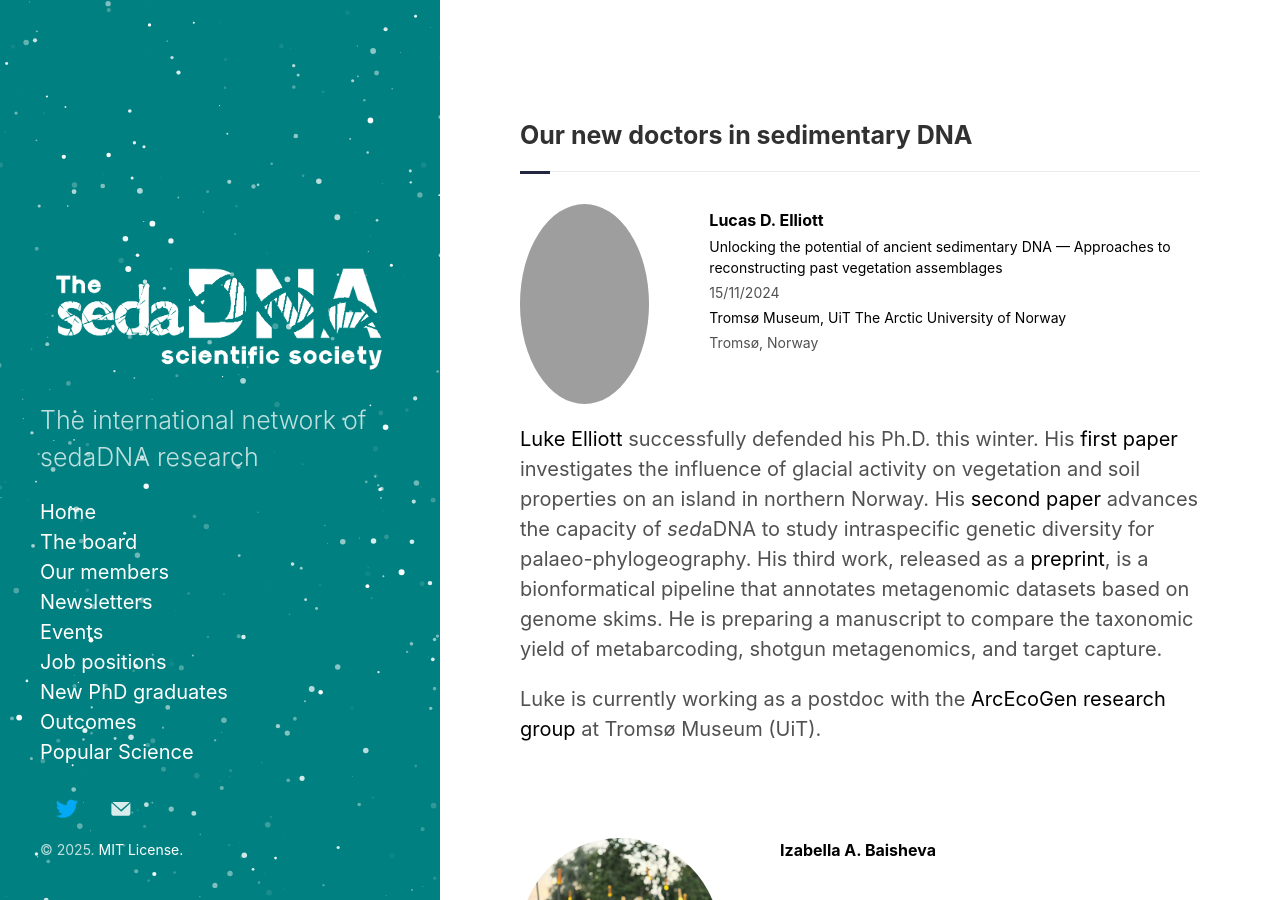
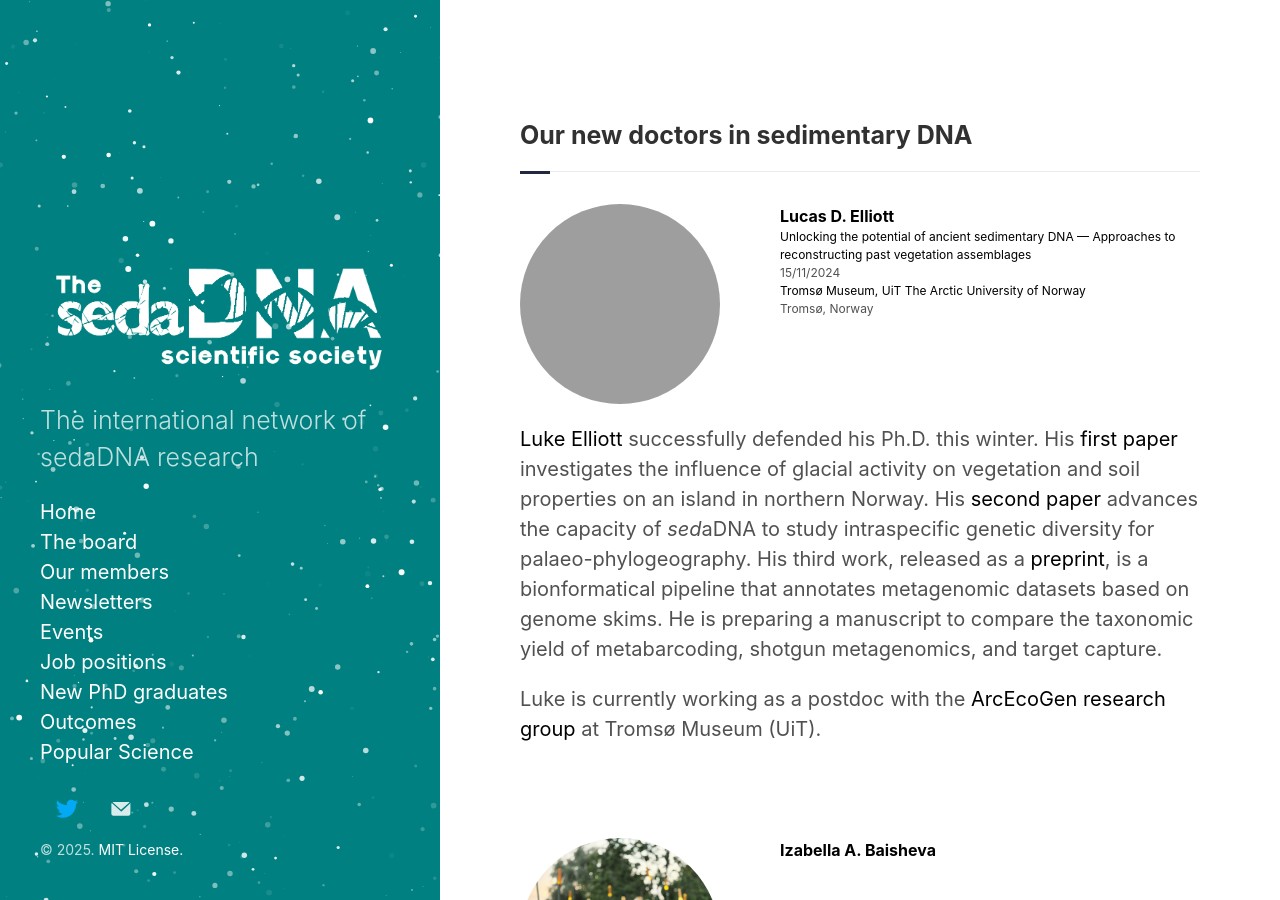
Before and after one commit to sedadna/sedadna.github.io, a Jekyll site: the page built from category/new-graduates.md, in a window 1280 px wide and 900 px high. Built offline with Jekyll 4.4.1, drawn with Linux system fonts in a browser that asks for light colours; grey boxes are pictures that could not be loaded.

Commit message:
Update new-graduates.md

```diff
--- a/category/new-graduates.md
+++ b/category/new-graduates.md
@@ -117,7 +117,7 @@ His research interests are steep skiing and tasty cheese.</p>
       <img src="https://i1.rgstatic.net/ii/profile.image/11431281183075306-1692700144000_Q128/Lucas-Elliott-3.jpg" alt="Avatar2" />
     </a>
   </div>
-  <div class="member3">
+  <div class="member2">
     <p>Lucas D. Elliott</p>
     <!-- <hr style="opacity:0">-->
     <p><a href="https://munin.uit.no/handle/10037/35339">Unlocking the potential of ancient sedimentary DNA — Approaches to reconstructing past vegetation assemblages</a></p>
```
